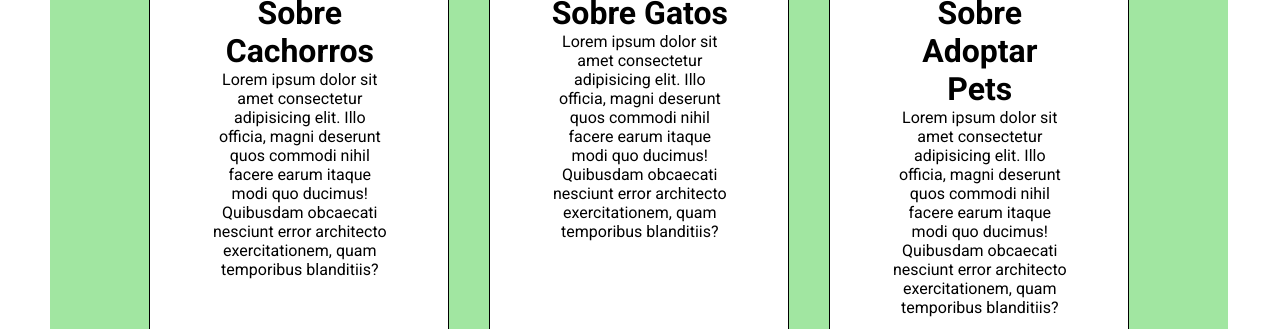
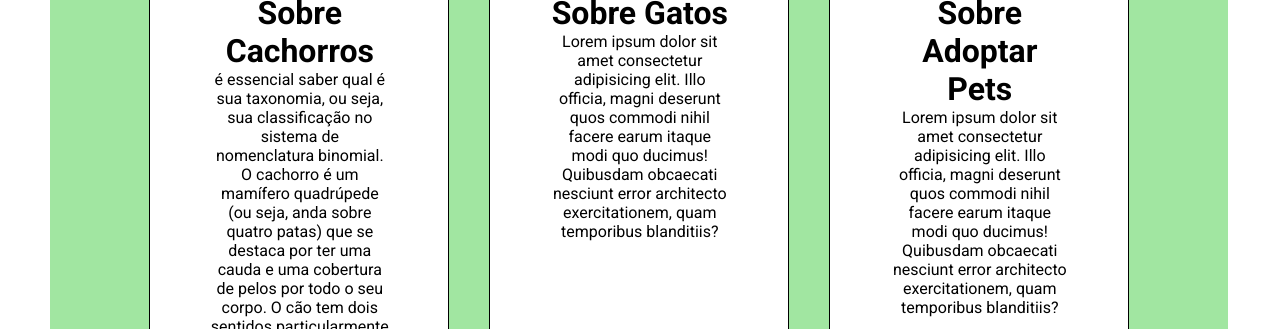
Before and after one commit to CarlosEduardoBotero/toti-petshop-final-project, a React (Create React App) app: page / in a window 1280 px wide. Shown: the part 1679-2008 px from the top of the page. Built offline with nearby package versions, Linux system fonts and the light colour scheme.

Commit message:
editando

```diff
--- a/src/pages/Home/Home.jsx
+++ b/src/pages/Home/Home.jsx
@@ -43,10 +43,16 @@ const Home = () => {
             <div className="homecardtexto">
               <h1>Sobre Cachorros</h1>
               <p>
-                Lorem ipsum dolor sit amet consectetur adipisicing elit. Illo
-                officia, magni deserunt quos commodi nihil facere earum itaque
-                modi quo ducimus! Quibusdam obcaecati nesciunt error architecto
-                exercitationem, quam temporibus blanditiis?
+                é essencial saber qual é sua taxonomia, ou seja, sua
+                classificação no sistema de nomenclatura binomial. O cachorro é
+                um mamífero quadrúpede (ou seja, anda sobre quatro patas) que se
+                destaca por ter uma cauda e uma cobertura de pelos por todo o
+                seu corpo. O cão tem dois sentidos particularmente bem
+                desenvolvidos: olfato e audição. Começaremos com o mais
+                importante, o olfato, que é fundamental para a caça, o
+                comportamento social e sexual. Ao contrário dos humanos, que têm
+                apenas 5 milhões de receptores olfativos, os cães têm entre 200
+                e 300 milhões de receptores olfativos.
               </p>
             </div>
           </div>
```
